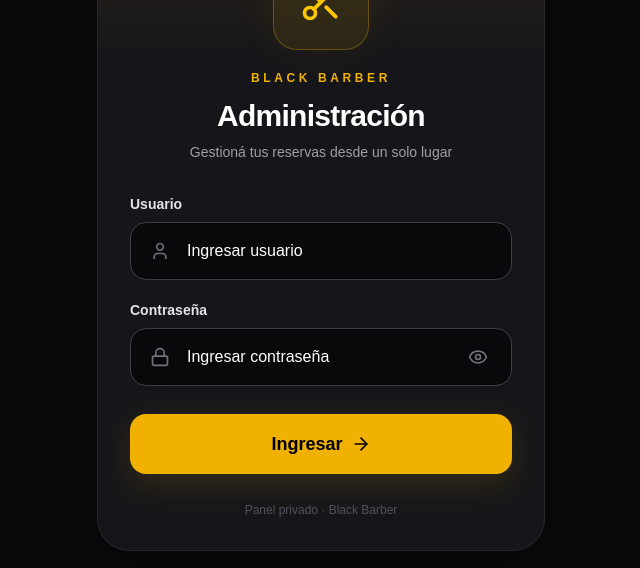
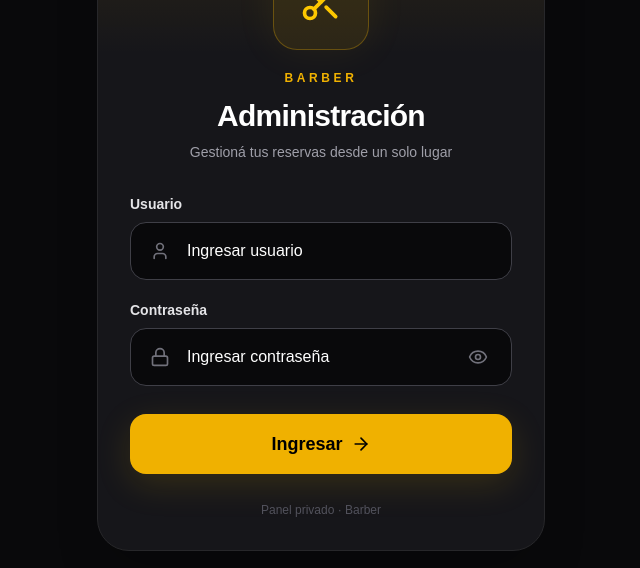
Before and after one commit to LucasVillaboa/med-turnos, a Next.js app: page /barberia/login in a window 1280 px wide. Shown: the part 168-736 px from the top of the page, without its empty margins (319-959 px from the left). Built offline with nearby package versions, Linux system fonts and the light colour scheme.

Commit message:
actualizacion barber

```diff
--- a/src/app/barberia/login/page.tsx
+++ b/src/app/barberia/login/page.tsx
@@ -68,7 +68,7 @@ export default function BarberiaLoginPage() {
               </div>
 
               <p className="text-xs font-semibold uppercase tracking-[0.3em] text-yellow-500">
-                Black Barber
+                Barber
               </p>
 
               <h1 className="mt-3 text-3xl font-black tracking-tight">
@@ -247,7 +247,7 @@ export default function BarberiaLoginPage() {
             {/* PIE */}
 
             <p className="mt-7 text-center text-xs text-zinc-600">
-              Panel privado · Black Barber
+              Panel privado ·  Barber
             </p>
 
           </div>
```
